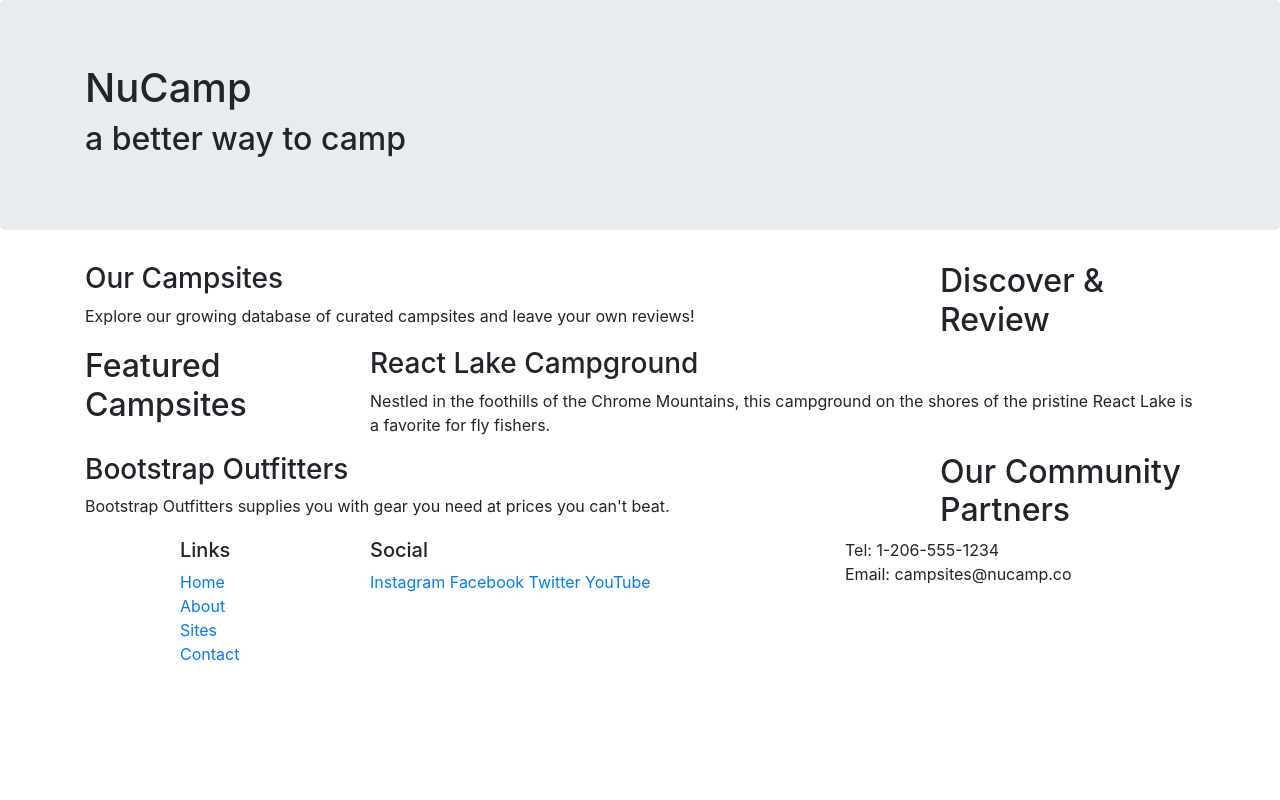
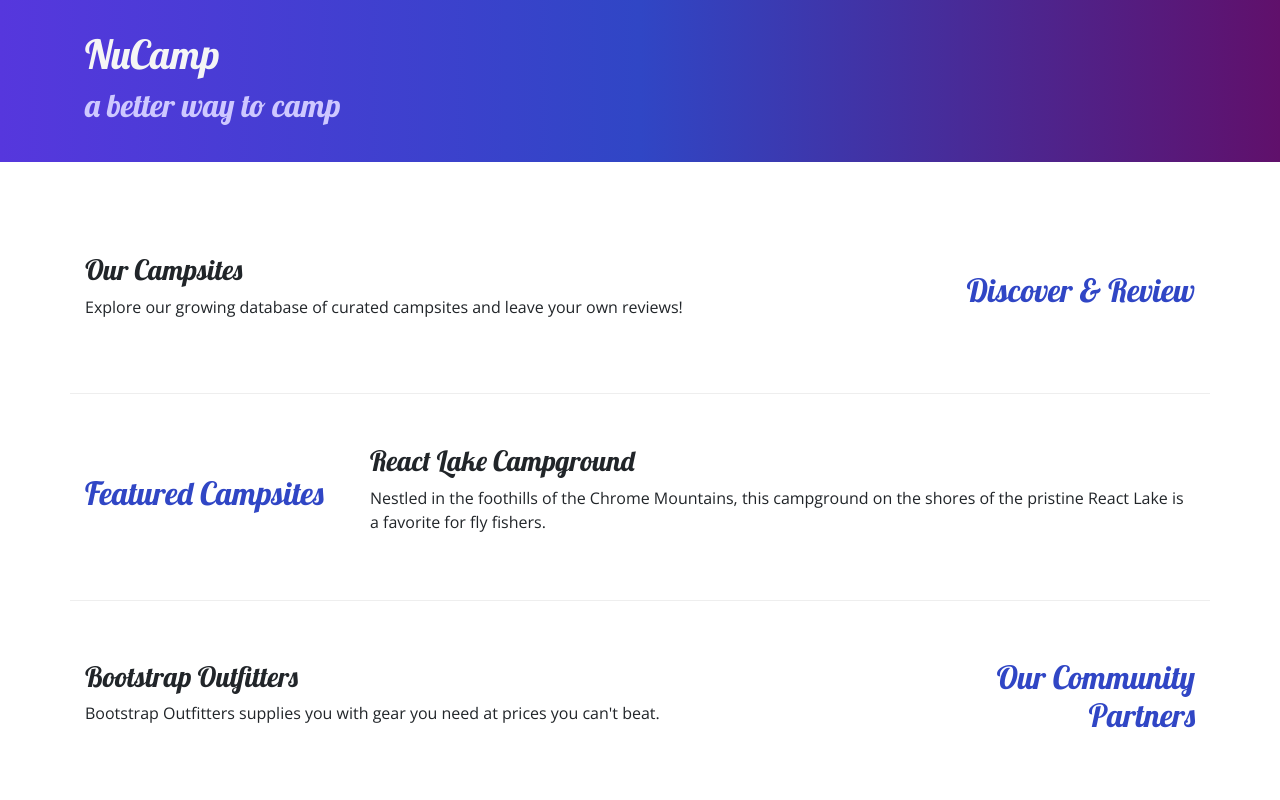
Before and after one commit to nickero/Bootstrap, a website: page index.html in a window 1280 px wide. Shown: the top 800 px of the page. Drawn offline with nearby package versions, Linux system fonts and the light colour scheme.

Commit message:
Adding custom styles

```diff
--- /dev/null
+++ b/css/styles.css
@@ -0,0 +1,32 @@
+body {
+    font-family: "Open Sans", sans-serif;
+}
+
+h1, h2, h3 {
+    font-family: "Lobster", cursive;
+}
+
+h2 {
+    color: #3046C5;
+}
+
+header h2 {
+    color: #CEC8FF;
+}
+
+footer {
+    background-image: linear-gradient(#CEC8FF, white);
+    padding: 20px 0;
+}
+
+.jumbotron {
+    padding: 30px;
+    background-image: linear-gradient(to right, #5637DD, #3046C5, #60106B);
+    color: whitesmoke;
+}
+
+.row-content {
+    padding: 50px 0;
+    border-bottom: 1px ridge;
+    min-height: 200px;
+}
--- a/index.html
+++ b/index.html
@@ -8,13 +8,15 @@
 
         <!-- Bootstrap CSS -->
         <link rel="stylesheet" href="node_modules/bootstrap/dist/css/bootstrap.min.css" />
-
+        <!-- Additional CSS must be placed after Bootstrap CSS -->
+        <link rel="stylesheet" href="https://fonts.googleapis.com/css?family=Lobster|Open+Sans" />
+        <link rel="stylesheet" href="css/styles.css" />
         <title>NuCamp: A Better Way To Camp</title>
     </head>
 
 <body>
 
-    <header class="jumbotron">
+    <header class="jumbotron jumbotron-fluid">
         <div class="container">
             <div class="row">
                 <div class="col">
@@ -26,9 +28,9 @@
     </header>
 
     <div class="container">
-        <div class="row">
+        <div class="row row-content align-items-center">
             <div class="col-sm-4 order-sm-last col-md-3">
-                <h2>Discover & Review</h2>
+                <h2 class="text-sm-right">Discover & Review</h2>
             </div>
             <div class="col">
                 <h3>Our Campsites</h3>
@@ -36,7 +38,7 @@
             </div>
         </div>
 
-        <div class="row">
+        <div class="row row-content align-items-center">
             <div class="col-sm-4 col-md-3">
                 <h2>Featured Campsites</h2>
             </div>
@@ -46,9 +48,9 @@
             </div>
         </div>
 
-        <div class="row">
+        <div class="row row-content align-items-center">
             <div class="col-sm-4 order-sm-last col-md-3">
-                <h2>Our Community Partners</h2>
+                <h2 class="text-sm-right">Our Community Partners</h2>
             </div>
             <div class="col">
                 <h3>Bootstrap Outfitters</h3>
@@ -69,14 +71,14 @@
                         <li><a href="#">Contact</a></li>
                     </ul>
                 </div>
-                <div class="col-6 col-sm-5">
+                <div class="col-6 col-sm-5 text-center">
                     <h5>Social</h5>
                     <a href="http://instagram.com/">Instagram</a>
                     <a href="http://facebook.com/">Facebook</a>
                     <a href="http://twitter.com/">Twitter</a>
                     <a href="http://youtube.com/">YouTube</a>
                 </div>
-                <div class="col-sm-4">
+                <div class="col-sm-4 text-center">
                     Tel: 1-206-555-1234<br />
                     Email: campsites@nucamp.co
                 </div>
```
